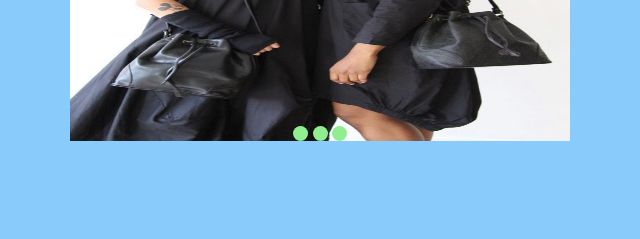
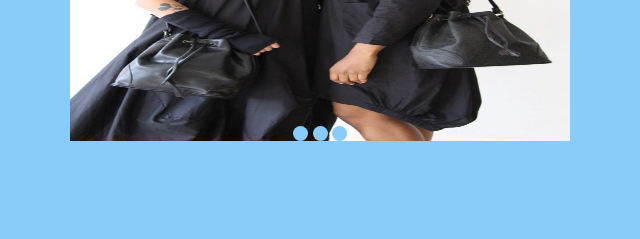
Before and after one commit to MabelUbong/mabelubong.github.io, a plain HTML site: page index.html in a window 1280 px wide. Shown: the part 1620-1859 px from the top of the page, 320-960 px from the left. Drawn offline with Linux system fonts and the light colour scheme.

Commit message:
Update index.html

```diff
--- a/index.html
+++ b/index.html
@@ -196,7 +196,7 @@
         height: 15px;
         width: 15px;
         border-radius: 50px;
-        background-color: lightgreen;
+        background-color: hsl(205, 92%, 76%);
       }
     </style>
   </head>
```
